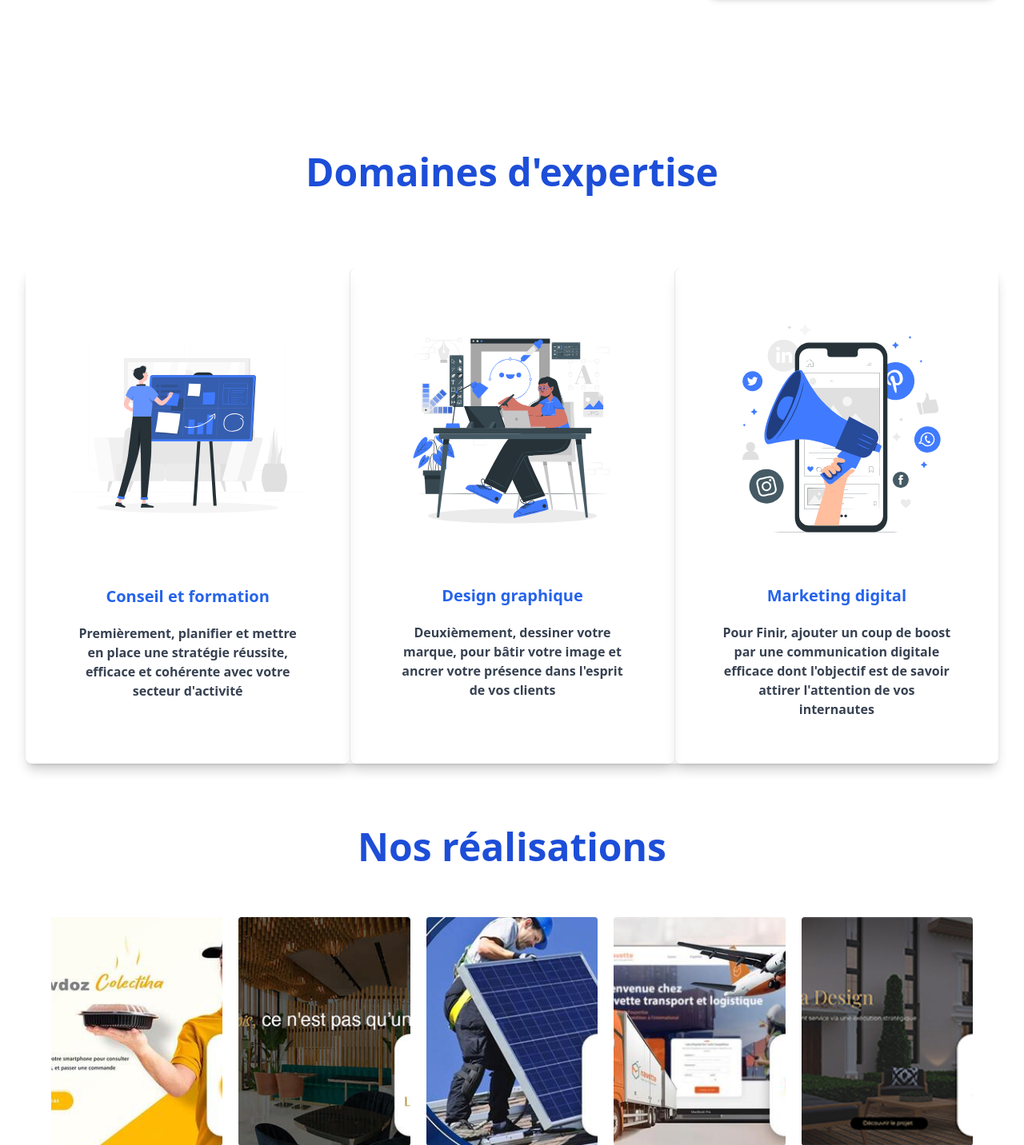
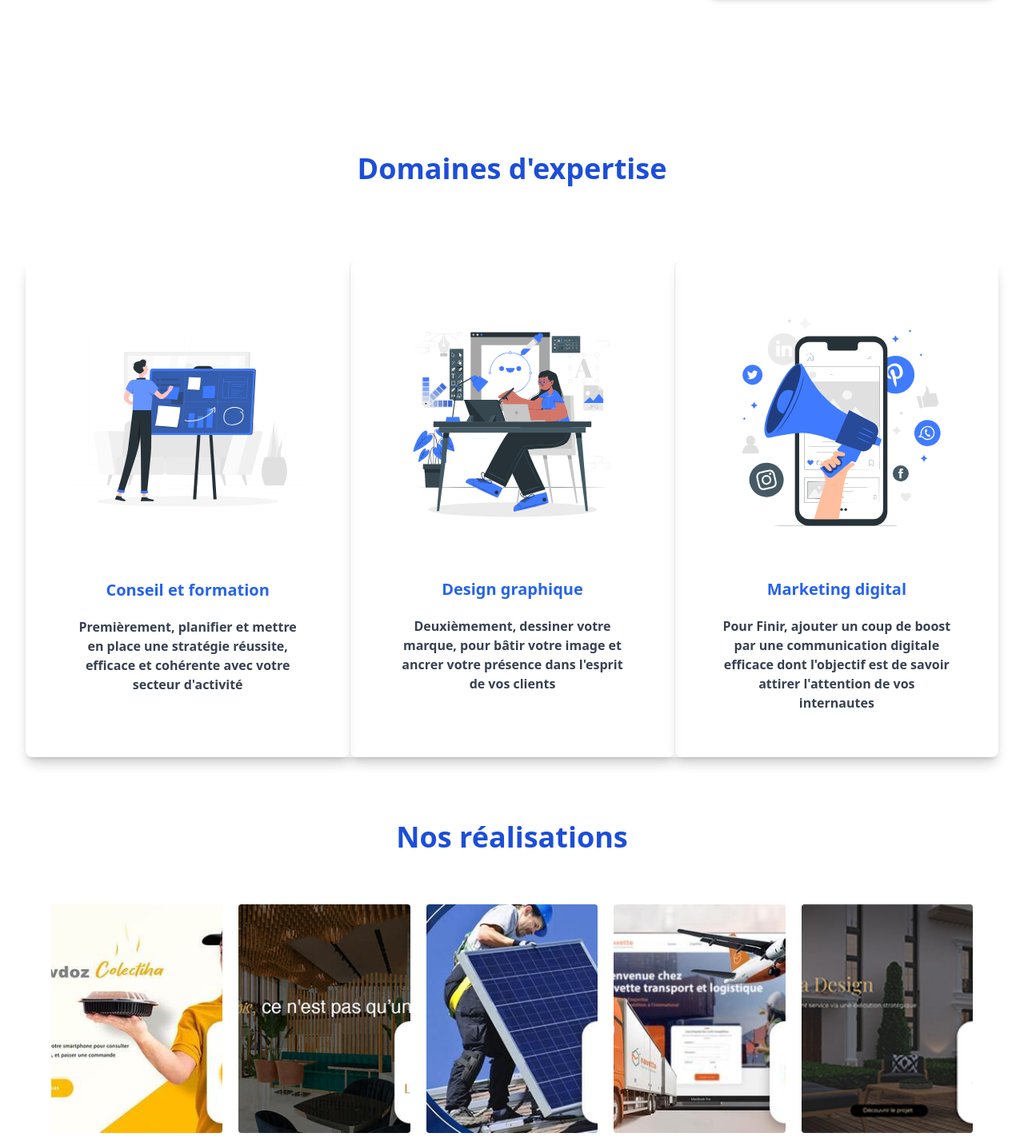
Before and after one commit to Hassnaedh/Newdigit, a Laravel app: page / in a window 1280 px wide. Shown: the part 1169-2601 px from the top of the page at 80% size. Run offline with Laravel 10, Linux system fonts and the light colour scheme; style sheets or scripts are compiled from the project's sources.

Commit message:
modification des titres

```diff
--- a/resources/views/welcome.blade.php
+++ b/resources/views/welcome.blade.php
@@ -52,7 +52,7 @@
 
     <section class="pb-12 bg-white sm:pb-16 lg:pb-20">
         <div class="px-4 mx-auto sm:px-6 lg:px-8 max-w-7xl">
-            <div class="relative py-12 overflow-hidden bg-blue-600 rounded-xl sm:py-16 lg:py-20">
+            <div class="relative py-12 overflow-hidden bg-blue-600 opacity-90 rounded-xl sm:py-16 lg:py-20">
                 <div class="relative max-w-5xl px-4 mx-auto sm:px-6 lg:px-8">
                     <div class="relative">
                         <div class="absolute"></div>
@@ -116,7 +116,7 @@
     <section class="py-12 bg-white sm:py-16 lg:py-20">
         <div class="px-4 mx-auto max-w-7xl sm:px-6 lg:px-8">
         <div class="text-center">
-            <h2 class="text-3xl font-bold leading-tight text-blue-700 sm:text-4xl xl:text-5xl font-pj">Domaines d'expertise</h2>
+            <h2 class="text-3xl font-bold leading-tight text-blue-700 sm:text-4xl font-pj">Domaines d'expertise</h2>
         </div>
 
         <div class="grid grid-cols-1 mt-10 text-center sm:mt-16 sm:grid-cols-2 sm:gap-x-12 gap-y-12 md:grid-cols-3 md:gap-0 xl:mt-24 shadow-lg bg-gradiant-gray rounded-lg">
@@ -149,7 +149,7 @@
     </section>
 <!--Realisations section-->
     <div class="text-center pb-16">
-        <h2 class="text-2xl font-bold leading-tight text-blue-700 sm:text-4xl xl:text-5xl font-pj">Nos réalisations<h2>
+        <h2 class="text-3xl font-bold leading-tight text-blue-700 sm:text-4xl  font-pj">Nos réalisations<h2>
     </div>
     <div x-data="{
         imageGalleryOpened: false,
@@ -294,49 +294,7 @@
 </section>
 
 <!--Services à la carte section-->
-<!--<section class="py-20 bg-white">
-    <div class="container max-w-6xl mx-auto">
-        <h2 class="text-4xl font-bold tracking-tight text-center">Nos services à la carte</h2>
-        <div class="grid grid-cols-4 gap-8 mt-10 sm:grid-cols-8 lg:grid-cols-12 sm:px-8 xl:px-0">
 
-            <div class="relative flex flex-col items-center justify-between col-span-4 px-8 py-12 space-y-4 overflow-hidden bg-white sm:rounded-xl shadow-md" data-rounded="rounded-xl" data-rounded-max="rounded-full">
-                <div class="p-3 text-white">
-                    <img class=" w-full transition-all duration-300 transform group-hover:scale-125" src="{{ asset('img/siteWeb.png') }}" alt="" />
-                </div>
-                <h4 class="text-2xl font-semibold text-black font-pj">Site Web</h4>
-            </div>
-
-            <div class="flex flex-col items-center justify-between col-span-4 px-8 py-12 space-y-4 bg-white sm:rounded-xl shadow-md" data-rounded="rounded-xl" data-rounded-max="rounded-full">
-                <div class="p-3 text-white">
-                    <img class=" w-full transition-all duration-300 transform group-hover:scale-125" src="{{ asset('img/logo1.png') }}" alt="" />
-                </div>
-                <h4 class="text-2xl font-semibold text-black font-pj">Logo</h4>
-            </div>
-
-            <div class="flex flex-col items-center justify-between col-span-4 px-8 py-12 space-y-4 bg-white sm:rounded-xl shadow-md" data-rounded="rounded-xl" data-rounded-max="rounded-full">
-                <div class="p-3 text-white">
-                    <img class=" w-full transition-all duration-300 transform group-hover:scale-125" src="{{ asset('img/presentationConseil.png') }}" alt="" />
-                </div>
-                <h4 class="text-2xl font-semibold text-black font-pj">Conseil</h4>
-            </div>
-
-            <div class="flex flex-col items-center justify-between col-span-4 px-8 py-12 space-y-4 bg-white sm:rounded-xl" data-rounded="rounded-xl" data-rounded-max="rounded-full">
-                <div class="p-3 text-white">
-                    <img class=" w-full transition-all duration-300 transform group-hover:scale-125" src="{{ asset('img/MotionGraphique.png') }}" alt="" />
-                </div>
-                <h4 class="text-2xl font-semibold text-black font-pj">Charte graphique</h4>
-            </div>
-
-            <div class="flex flex-col items-center justify-between col-span-4 px-8 py-12 space-y-4 bg-blue-400 sm:rounded-xl" data-rounded="rounded-xl" data-rounded-max="rounded-full">
-                <div class="p-3 text-white">
-                    <img class=" w-full transition-all duration-300 transform group-hover:scale-125" src="{{ asset('img/réseaux.png') }}" alt="" />
-                </div>
-                <h4 class="text-2xl font-semibold text-black font-pj">Réseaux sociaux</h4>
-            </div>
-
-        </div>
-    </div>
-</section>-->
 
 <section class="py-10 bg-white sm:py-16 lg:py-24">
     <div class="px-4 mx-auto max-w-7xl sm:px-6 lg:px-8">
```
